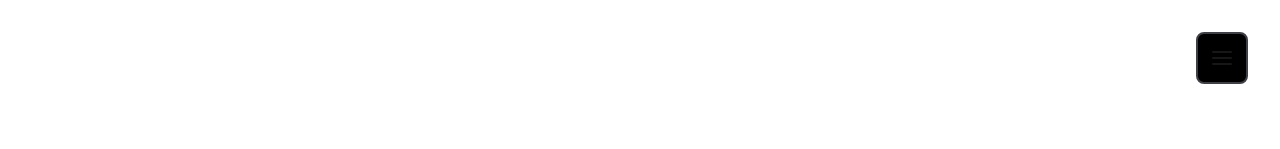
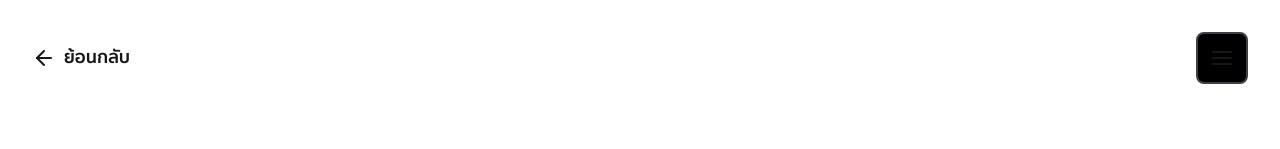
Before and after one commit to Theerat22/theerat-port, a Next.js app: page /home in a window 1280 px wide. Shown: the top 149 px of the page. Built offline with nearby package versions, Linux system fonts and the light colour scheme.

Commit message:
add backbutton

```diff
--- a/components/Navbar.tsx
+++ b/components/Navbar.tsx
@@ -1,10 +1,8 @@
 "use client";
 
-// import Image from "next/image";
 import Link from "next/link";
-import { usePathname } from "next/navigation";
+import { usePathname, useRouter } from "next/navigation"; // Import useRouter
 import { useCallback, useEffect, useState } from "react";
-
 import {
   Menu,
   MenuButton,
@@ -12,9 +10,7 @@ import {
   MenuItems,
   Transition,
 } from "@headlessui/react";
-import { AlignJustify, XIcon } from "lucide-react";
-
-// import logoWhite from "@/app/images/logo-white.png";
+import { AlignJustify, XIcon, ArrowLeft } from "lucide-react";
 
 type NavigationType = "single" | "multi";
 
@@ -27,6 +23,7 @@ type Navigation<T extends NavigationType> = {
 type NavbarProps<T extends NavigationType> = {
   items: Navigation<T>[];
   navigationType: T;
+  backUrl?: string; // Optional prop for back button URL
 };
 
 export default function Navbar<T extends NavigationType>(
@@ -34,12 +31,14 @@ export default function Navbar<T extends NavigationType>(
 ) {
   const [hash, setHash] = useState<string>("");
   const pathname = usePathname();
+  const router = useRouter(); // Initialize useRouter
 
   const setCurrentHash = useCallback((arg?: string | unknown) => {
     if (typeof window === "undefined") return;
     const newHash = typeof arg === "string" ? arg : window.location.hash;
     setHash(newHash);
   }, []);
+
   useEffect(() => {
     setCurrentHash();
     window.addEventListener("hashchange", setCurrentHash);
@@ -59,10 +58,29 @@ export default function Navbar<T extends NavigationType>(
   return (
     <Menu
       as="nav"
-      className="z-40 top-0 left-0 w-[100vw] flex items-center justify-end nav:justify-center p-6 lg:p-8 fixed"
+      className="z-40 top-0 left-0 w-[100vw] flex items-center justify-between p-6 lg:p-8 fixed"
     >
       {({ close }) => (
         <>
+          {/* Back Button on the Left */}
+          <div className="flex items-center gap-4">
+            <button
+              onClick={() => router.back()} // Use router.back() to navigate back
+              className="flex items-center gap-2"
+            >
+              <ArrowLeft className="h-6 w-6" />
+              <span className="font-bold text-lg">ย้อนกลับ</span>
+            </button>
+            {/* Alternatively, use the optional backUrl prop if provided */}
+            {/*
+            <Link href={props.backUrl || "#"} className="flex items-center gap-2">
+              <ArrowLeft className="h-6 w-6" />
+              <span className="font-bold text-lg">ย้อนกลับ</span>
+            </Link>
+            */}
+          </div>
+
+          {/* Main Navigation Menu */}
           <div className="backdrop-blur-lg bg-white/20 shadow-lg hidden nav:flex gap-10 px-12 py-2 items-center rounded-2xl">
             <Link
               href={props.navigationType === "multi" ? "/" : "#top"}
@@ -70,12 +88,16 @@ export default function Navbar<T extends NavigationType>(
                 props.navigationType === "single" && setCurrentHash("#top");
               }}
             >
-
+              {/* Add your logo or home link content here */}
             </Link>
             <div className="flex flex-row gap-10 flex-wrap items-start">
               {props.items?.map((item) => (
                 <Link
-                  className={`font-head ${isLinkActive(item.path) ? "opacity-100" : "opacity-80 hover:opacity-100 transition-opacity   duration-300 ease-in-out"}`}
+                  className={`font-head ${
+                    isLinkActive(item.path)
+                      ? "opacity-100"
+                      : "opacity-80 hover:opacity-100 transition-opacity duration-300 ease-in-out"
+                  }`}
                   key={item.name}
                   title={item.name}
                   href={item.path}
@@ -89,6 +111,8 @@ export default function Navbar<T extends NavigationType>(
               ))}
             </div>
           </div>
+
+          {/* Mobile Menu */}
           <MenuButton className="nav:hidden bg-black hover:bg-zinc-700 border-2 border-zinc-700 p-3 rounded-lg">
             <AlignJustify className="h-6 w-6" />
           </MenuButton>
@@ -124,13 +148,17 @@ export default function Navbar<T extends NavigationType>(
                     close();
                   }}
                 >
-
+                  {/* Add logo or home link for mobile */}
                 </Link>
               </MenuItem>
               {props.items?.map((item) => (
                 <MenuItem key={item.name}>
                   <Link
-                    className={`font-head ${isLinkActive(item.path) ? "opacity-100" : "opacity-80 hover:opacity-100 transition-opacity   duration-300 ease-in-out"}`}
+                    className={`font-head ${
+                      isLinkActive(item.path)
+                        ? "opacity-100"
+                        : "opacity-80 hover:opacity-100 transition-opacity duration-300 ease-in-out"
+                    }`}
                     title={item.name}
                     href={item.path}
                     onClick={() => {
```
